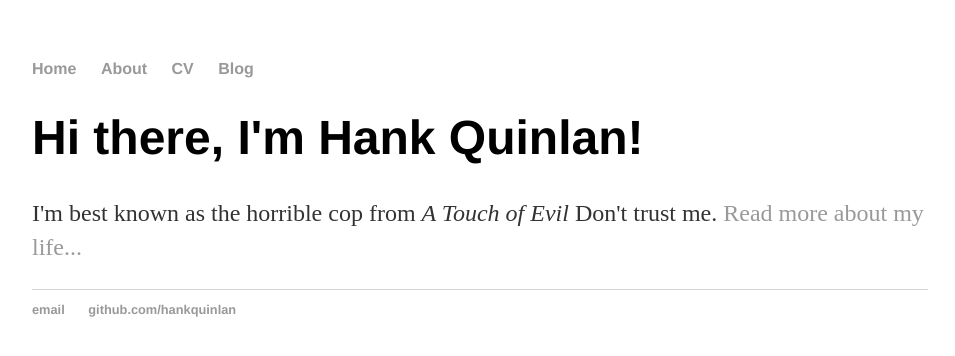
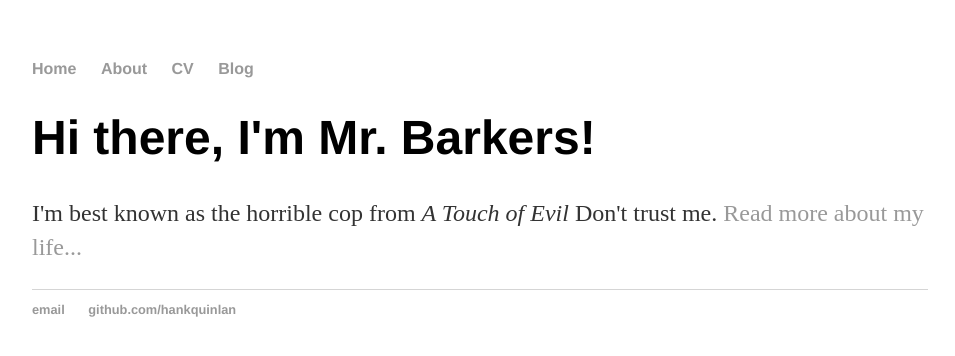
Before and after one commit to mr-barkers/mr-barkers.github.io, a plain HTML site: page index.html in a window 1280 px wide. Shown: the whole page, without its empty margins (160-1115 px from the left). Drawn offline with Linux system fonts and the light colour scheme.

Commit message:
Update index.html

```diff
--- a/index.html
+++ b/index.html
@@ -16,7 +16,7 @@
 		</nav>
 		<div class="container">
     		<div class="blurb">
-        		<h1>Hi there, I'm Hank Quinlan!</h1>
+        		<h1>Hi there, I'm Mr. Barkers!</h1>
 				<p>I'm best known as the horrible cop from <em>A Touch of Evil</em> Don't trust me. <a href="/about">Read more about my life...</a></p>
     		</div><!-- /.blurb -->
 		</div><!-- /.container -->
```
